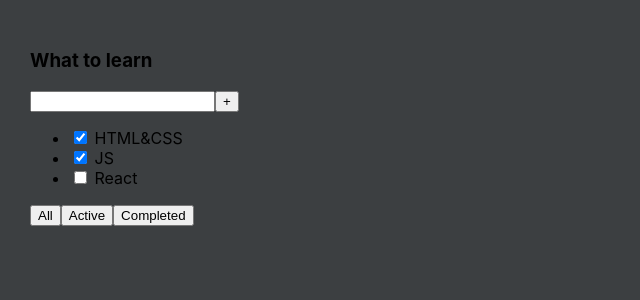
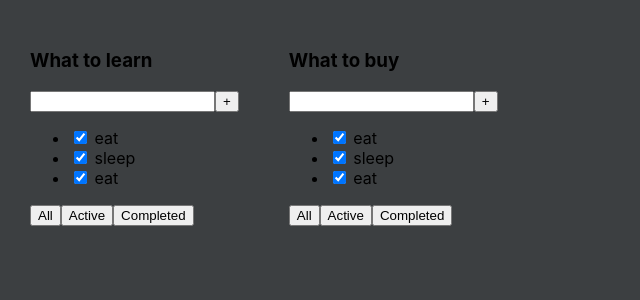
Before and after one commit to AntonChislov/it-incubator-todolist-ts, a React (Create React App) app: page / in a window 1280 px wide. Shown: the top 300 px of the page, without its empty margins (0-640 px from the left). Built offline with nearby package versions, Linux system fonts and the light colour scheme.

Commit message:
first lesson

```diff
--- a/src/App.tsx
+++ b/src/App.tsx
@@ -1,26 +1,28 @@
 import React from 'react';
 import './App.css';
+import {TodoList} from "./TodoList";
+
+const todoListTitle_1: string = 'What to learn'
+const todoListTitle_2: string = 'What to buy'
+
+export interface TasksType {
+    id: number
+    title: string
+    isDone: boolean
+}
+
+const tasks: Array<TasksType> = [
+    {id: 1, isDone: true, title: 'eat'},
+    {id: 2, isDone: true, title: 'sleep'},
+    {id: 3, isDone: true, title: 'eat'},
+]
 
 function App() {
+
     return (
         <div className="App">
-            <div>
-                <h3>What to learn</h3>
-                <div>
-                    <input/>
-                    <button>+</button>
-                </div>
-                <ul>
-                    <li><input type="checkbox" checked={true}/> <span>HTML&CSS</span></li>
-                    <li><input type="checkbox" checked={true}/> <span>JS</span></li>
-                    <li><input type="checkbox" checked={false}/> <span>React</span></li>
-                </ul>
-                <div>
-                    <button>All</button>
-                    <button>Active</button>
-                    <button>Completed</button>
-                </div>
-            </div>
+            <TodoList tasks={tasks} title={todoListTitle_1} />
+            <TodoList tasks={tasks} title={todoListTitle_2} />
         </div>
     );
 }
--- /dev/null
+++ b/src/TodoList.tsx
@@ -0,0 +1,31 @@
+import React from 'react';
+import './App.css';
+import {TasksType} from "./App";
+
+interface TodoListPropsType {
+    title: string
+    tasks: Array<TasksType>
+}
+
+export  const TodoList: React.FC<TodoListPropsType> = ({title, tasks}) => {
+
+    const tasksEl = tasks.map(el => <li key={el.id}><input type="checkbox" checked={el.isDone}/> <span>{el.title}</span></li>)
+
+    return (
+            <div>
+                <h3>{title}</h3>
+                <div>
+                    <input/>
+                    <button>+</button>
+                </div>
+                <ul>
+                    {tasksEl}
+                </ul>
+                <div>
+                    <button>All</button>
+                    <button>Active</button>
+                    <button>Completed</button>
+                </div>
+            </div>
+    );
+}
```
